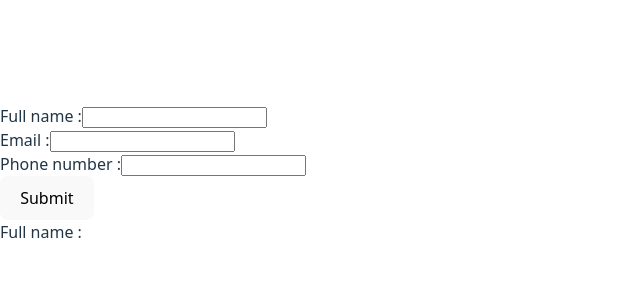
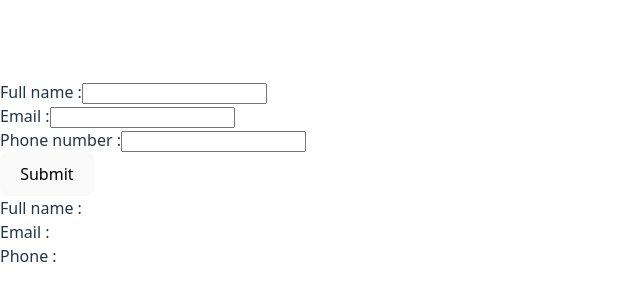
Before and after one commit to AminaAssouane/cv-application, a React (Vite) app: page / in a window 1280 px wide. Shown: the part 226-526 px from the top of the page, without its empty margins (0-640 px from the left). Built offline with nearby package versions, Linux system fonts and the light colour scheme.

Commit message:
Finished rendering personal information

```diff
--- a/src/components/Personal.jsx
+++ b/src/components/Personal.jsx
@@ -13,8 +13,7 @@ function Name({ name, setName }) {
   );
 }
 
-function Email() {
-  const [email, setEmail] = useState("");
+function Email({ email, setEmail }) {
   return (
     <label>
       Email :
@@ -27,9 +26,7 @@ function Email() {
   );
 }
 
-function Phone() {
-  const [phone, setPhone] = useState("");
-
+function Phone({ phone, setPhone }) {
   return (
     <label>
       Phone number :
@@ -42,30 +39,38 @@ function Phone() {
   );
 }
 
-function updateFields(name) {}
-
 export function Personal() {
   const [name, setName] = useState("");
   const [submittedName, setSubmittedName] = useState("");
+
+  const [email, setEmail] = useState("");
+  const [submittedEmail, setSubmittedEmail] = useState("");
+
+  const [phone, setPhone] = useState("");
+  const [submittedPhone, setSubmittedPhone] = useState("");
 
   return (
     <>
       <Name name={name} setName={setName} />
       <br />
-      <Email />
+      <Email email={email} setEmail={setEmail} />
       <br />
-      <Phone />
+      <Phone phone={phone} setPhone={setPhone} />
       <br />
       <button
         onClick={() => {
           {
             setSubmittedName(name);
+            setSubmittedEmail(email);
+            setSubmittedPhone(phone);
           }
         }}
       >
         Submit
       </button>
       <div>Full name : {submittedName}</div>
+      <div>Email : {submittedEmail}</div>
+      <div>Phone : {submittedPhone}</div>
     </>
   );
 }
```
